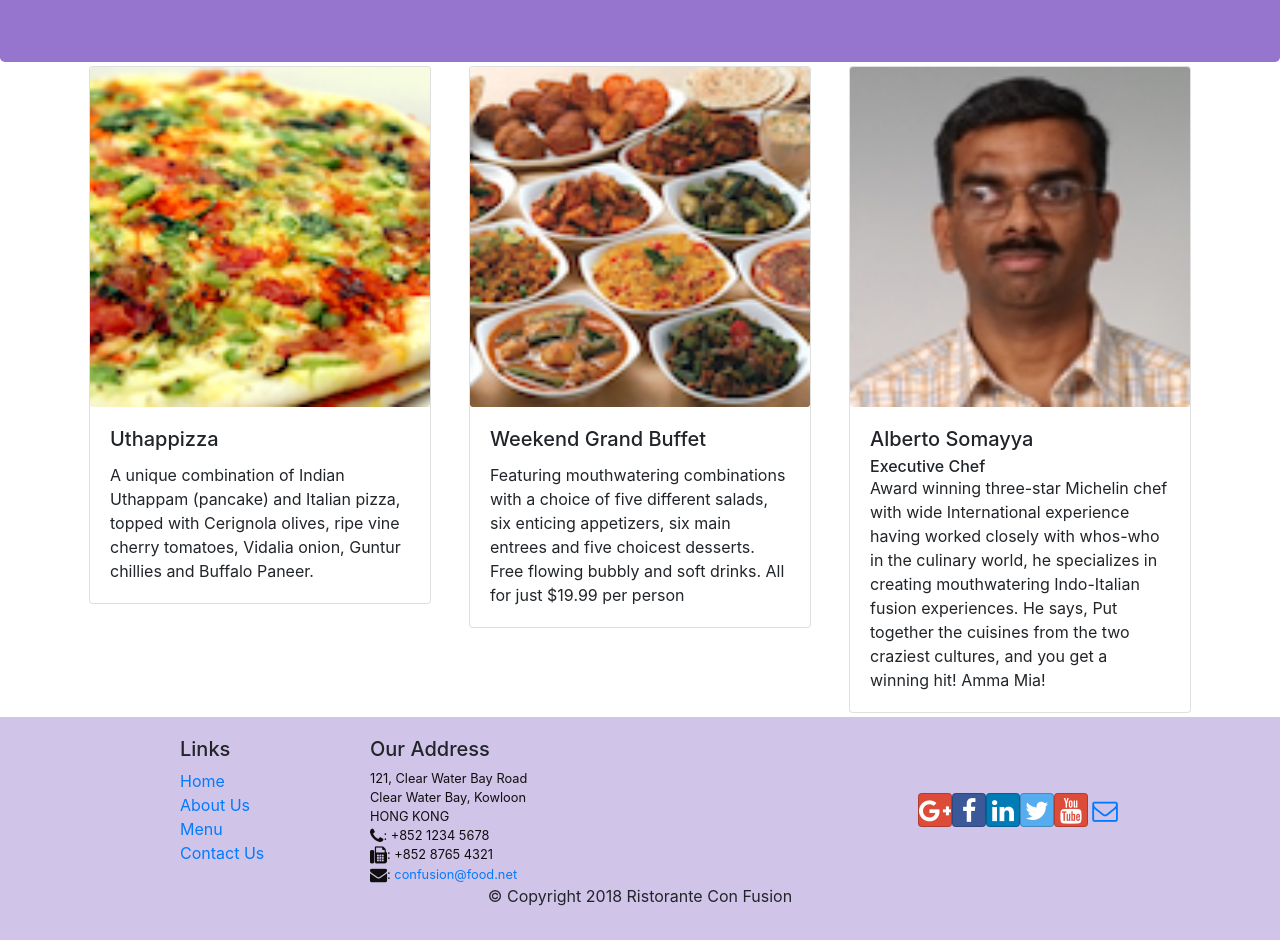
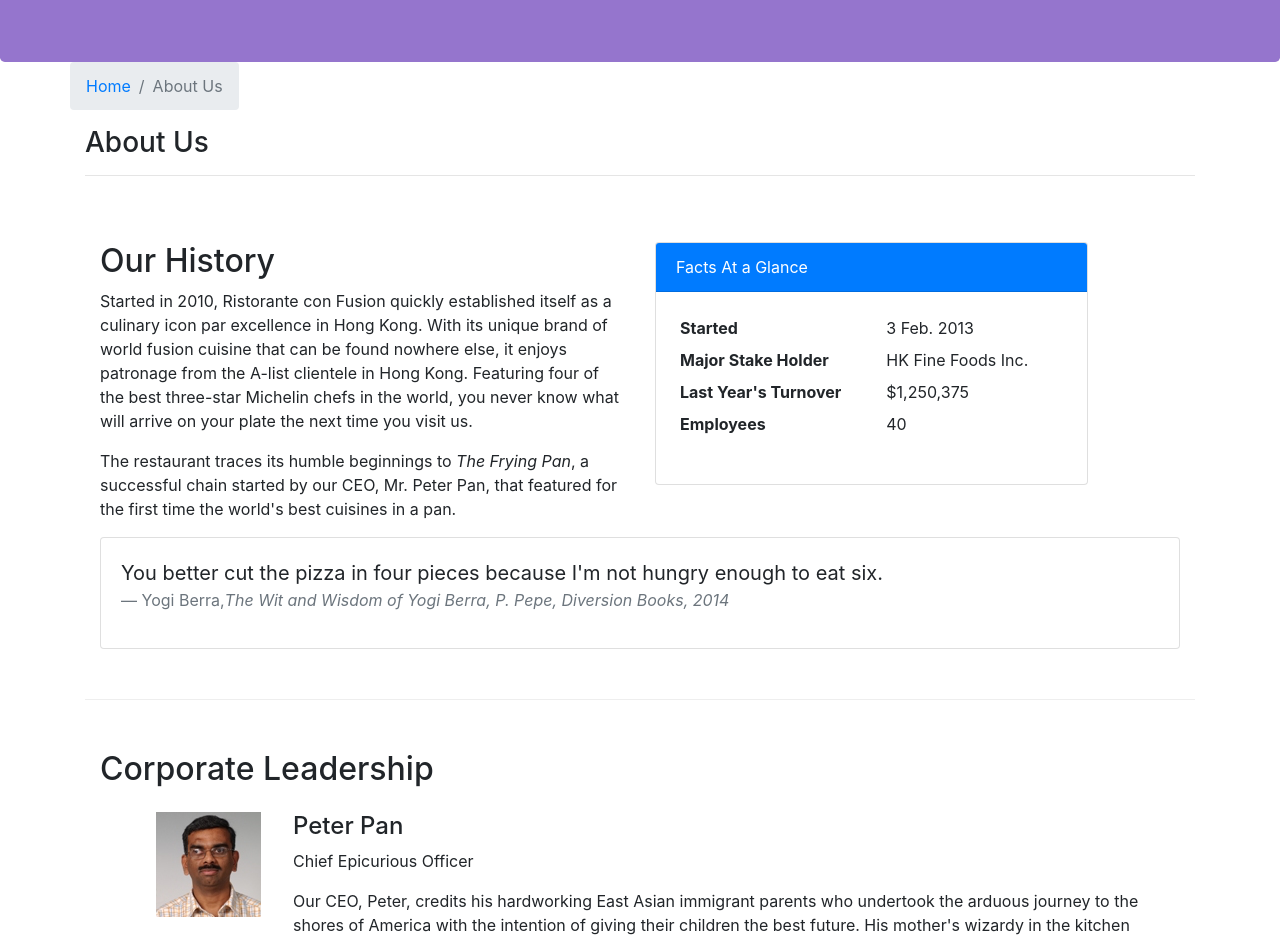
Before and after one commit to nitinkishore04/confusion, a React (Create React App) app: page /aboutus in a window 1280 px wide. Before the commit this address led to /home. Shown: the part 280-1220 px from the top of the page. Built offline with nearby package versions, Linux system fonts and the light colour scheme.

Commit message:
Assignment 2

```diff
--- /dev/null
+++ b/src/components/AboutComponent.js
@@ -0,0 +1,99 @@
+import React from 'react';
+import { Breadcrumb, BreadcrumbItem, Card, CardBody, CardHeader, Media } from 'reactstrap';
+import { Link } from 'react-router-dom';
+
+function RenderLeader({leaders}){
+    const leaderlist = leaders.map((leaders) => {
+       return(
+            <Media key={leaders.id}>
+                <Media left>
+                    <Media object src="assets/images/alberto.png" alt={leaders.name} className="m-3"/>
+                </Media>
+                <Media body className="m-3">
+                    <Media heading>{leaders.name}</Media>
+                    <p>{leaders.designation}</p>
+                    <p>{leaders.description}</p>
+                </Media>
+            </Media>
+       );
+    })
+    return(
+        <div>
+            {leaderlist}
+        </div>
+    );
+}
+
+function About(props) {
+
+    const leaders = props.leaders.map((leader) => {
+        return (
+            <p>Leader {leader.name}</p>
+        );
+    });
+
+    return(
+        <div className="container">
+            <div className="row">
+                <Breadcrumb>
+                    <BreadcrumbItem><Link to="/home">Home</Link></BreadcrumbItem>
+                    <BreadcrumbItem active>About Us</BreadcrumbItem>
+                </Breadcrumb>
+                <div className="col-12">
+                    <h3>About Us</h3>
+                    <hr />
+                </div>
+            </div>
+            <div className="row row-content">
+                <div className="col-12 col-md-6">
+                    <h2>Our History</h2>
+                    <p>Started in 2010, Ristorante con Fusion quickly established itself as a culinary icon par excellence in Hong Kong. With its unique brand of world fusion cuisine that can be found nowhere else, it enjoys patronage from the A-list clientele in Hong Kong.  Featuring four of the best three-star Michelin chefs in the world, you never know what will arrive on your plate the next time you visit us.</p>
+                    <p>The restaurant traces its humble beginnings to <em>The Frying Pan</em>, a successful chain started by our CEO, Mr. Peter Pan, that featured for the first time the world's best cuisines in a pan.</p>
+                </div>
+                <div className="col-12 col-md-5">
+                    <Card>
+                        <CardHeader className="bg-primary text-white">Facts At a Glance</CardHeader>
+                        <CardBody>
+                            <dl className="row p-1">
+                                <dt className="col-6">Started</dt>
+                                <dd className="col-6">3 Feb. 2013</dd>
+                                <dt className="col-6">Major Stake Holder</dt>
+                                <dd className="col-6">HK Fine Foods Inc.</dd>
+                                <dt className="col-6">Last Year's Turnover</dt>
+                                <dd className="col-6">$1,250,375</dd>
+                                <dt className="col-6">Employees</dt>
+                                <dd className="col-6">40</dd>
+                            </dl>
+                        </CardBody>
+                    </Card>
+                </div>
+                <div className="col-12">
+                    <Card>
+                        <CardBody className="bg-faded">
+                            <blockquote className="blockquote">
+                                <p className="mb-0">You better cut the pizza in four pieces because
+                                    I'm not hungry enough to eat six.</p>
+                                <footer className="blockquote-footer">Yogi Berra,
+                                <cite title="Source Title">The Wit and Wisdom of Yogi Berra,
+                                    P. Pepe, Diversion Books, 2014</cite>
+                                </footer>
+                            </blockquote>
+                        </CardBody>
+                    </Card>
+                </div>
+            </div>
+            <div className="row row-content">
+                <div className="col-12">
+                    <h2>Corporate Leadership</h2>
+                </div>
+                <div className="col-12">
+                    <Media list>
+                        <RenderLeader leaders={props.leaders}/>
+                    </Media>
+                </div>
+            </div>
+        </div>
+    );
+}
+
+export default About;
--- a/src/components/MainComponent.js
+++ b/src/components/MainComponent.js
@@ -5,6 +5,7 @@
 import Header from './HeaderComponent';
 import Footer from './FooterComponent';
 import DishDetail from './DishdetailComponent';
+import About from './AboutComponent';
 import { Switch, Route, Redirect } from 'react-router-dom';
 import { DISHES } from '../shared/dishes'
 import { LEADERS } from '../shared/leaders'
@@ -40,6 +41,12 @@
     );
   }
 
+  const AboutUs = () => {
+    return (
+      <About leaders={this.state.leaders}/>
+    );
+  }
+
 
     return (
       <div>
@@ -49,6 +56,7 @@
               <Route exact path='/menu' component={() => <Menu dishes={this.state.dishes} />} />
               <Route path='/menu/:dishId' component={DishWithId} />
               <Route exact path='/contactus' component={ Contact }/>
+              <Route exact path='/aboutus' component={ AboutUs }/>
               <Redirect to="/home" />
             </Switch>
             <Footer/>
```
